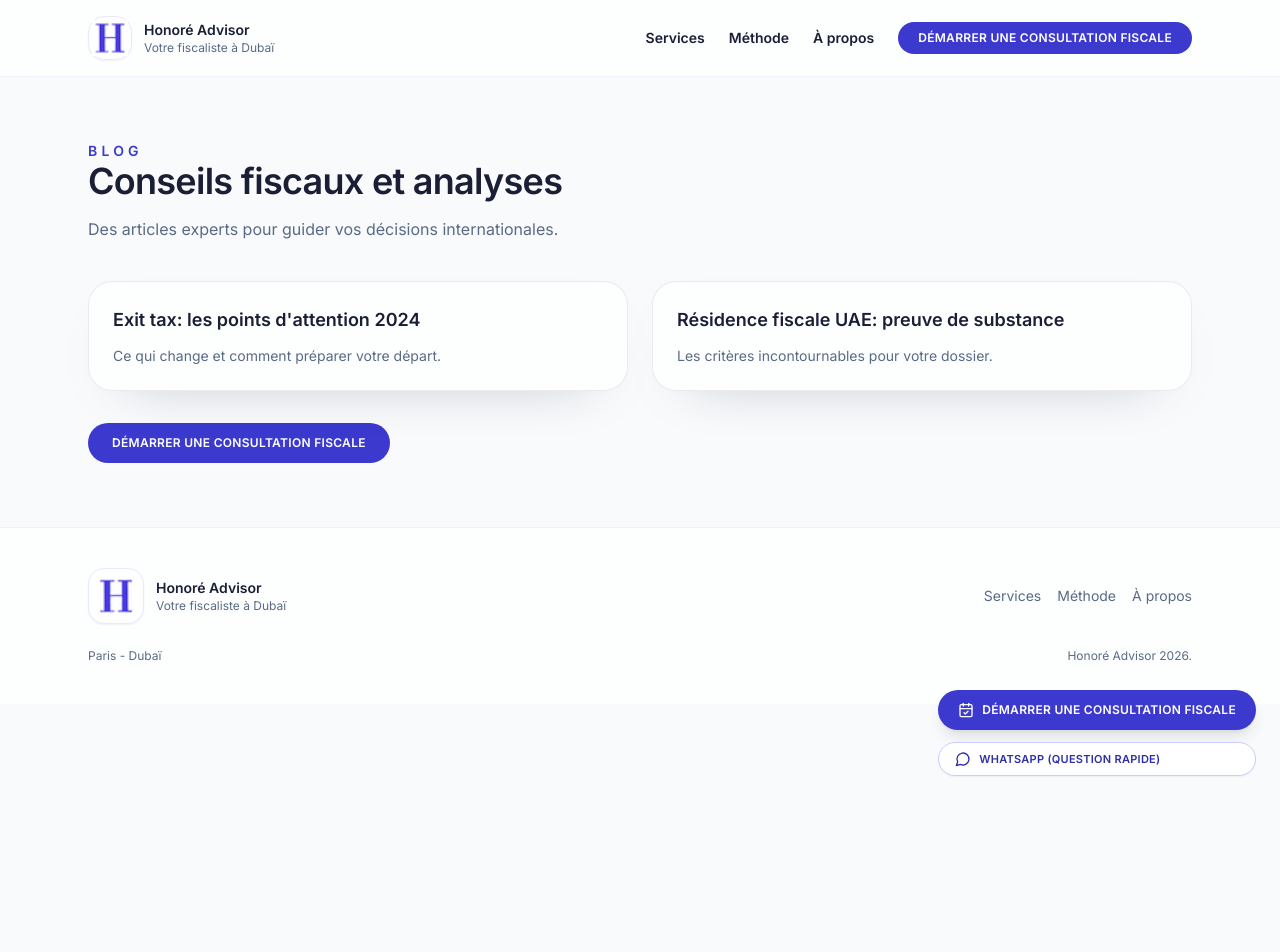
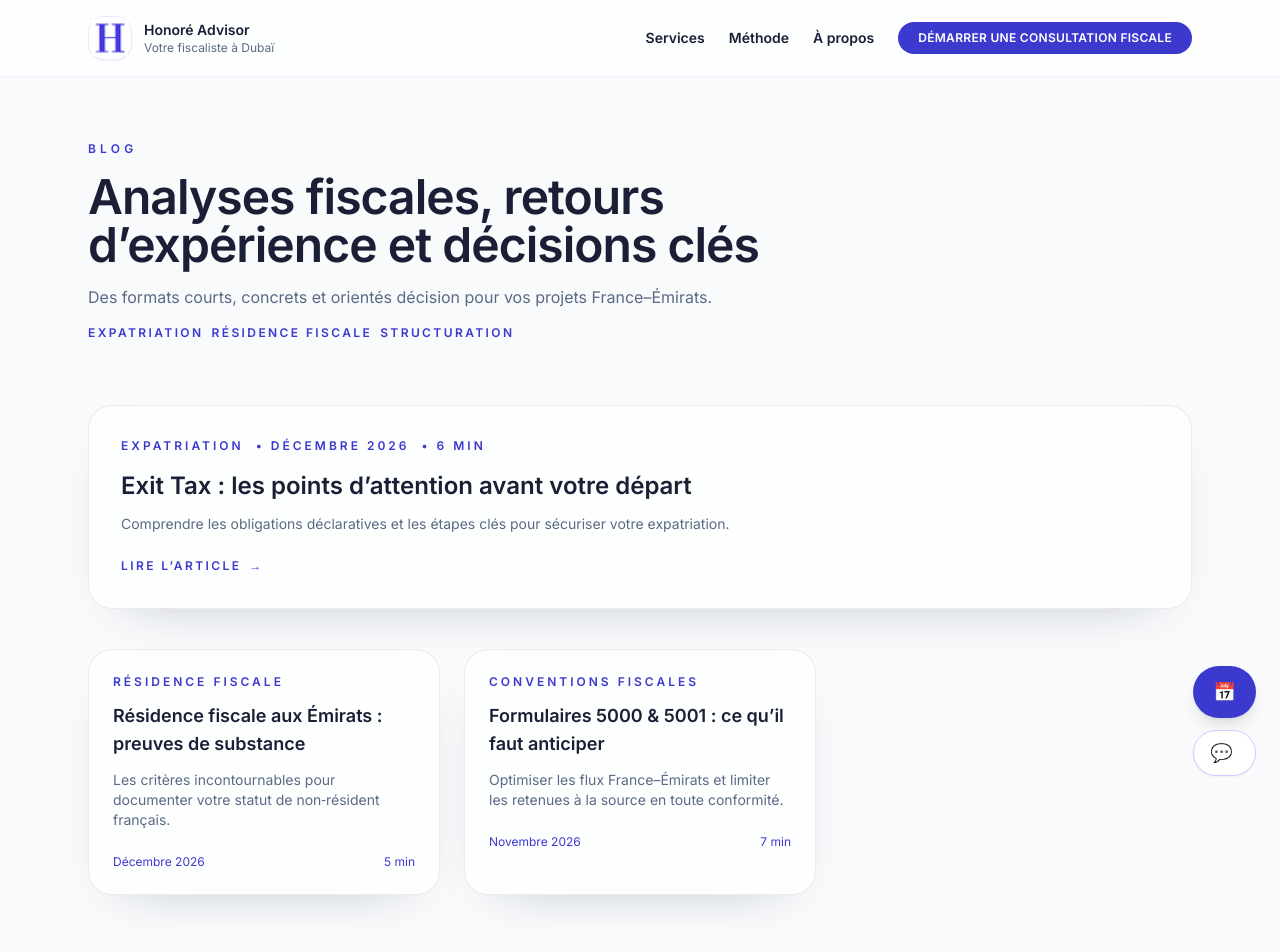
Before and after one commit to ilanamar26-code/honoreadvisor, a Next.js app: page /blog in a window 1280 px wide. Shown: the top 952 px of the page. Before the commit the page ends 800 px from the top, so only its background shows below. Built offline with nearby package versions, Linux system fonts and the light colour scheme.

Commit message:
Adjust homepage layout and pricing/blog

```diff
--- a/src/app/blog/page.tsx
+++ b/src/app/blog/page.tsx
@@ -1,42 +1,103 @@
 import Link from "next/link";
-import { SectionShell } from "@/components/section-shell";
 
 const posts = [
   {
-    title: "Exit tax: les points d'attention 2024",
+    title: "Exit Tax : les points d’attention avant votre départ",
     slug: "exit-tax-2024",
-    excerpt: "Ce qui change et comment préparer votre départ."
+    excerpt:
+      "Comprendre les obligations déclaratives et les étapes clés pour sécuriser votre expatriation.",
+    category: "Expatriation",
+    date: "Décembre 2026",
+    read: "6 min"
   },
   {
-    title: "Résidence fiscale UAE: preuve de substance",
+    title: "Résidence fiscale aux Émirats : preuves de substance",
     slug: "residence-fiscale-uae",
-    excerpt: "Les critères incontournables pour votre dossier."
+    excerpt:
+      "Les critères incontournables pour documenter votre statut de non‑résident français.",
+    category: "Résidence fiscale",
+    date: "Décembre 2026",
+    read: "5 min"
+  },
+  {
+    title: "Formulaires 5000 & 5001 : ce qu’il faut anticiper",
+    slug: "formulaires-5000-5001",
+    excerpt:
+      "Optimiser les flux France–Émirats et limiter les retenues à la source en toute conformité.",
+    category: "Conventions fiscales",
+    date: "Novembre 2026",
+    read: "7 min"
   }
 ];
 
 export default function BlogPage() {
+  const [featured, ...rest] = posts;
+
   return (
-    <SectionShell
-      eyebrow="Blog"
-      title="Conseils fiscaux et analyses"
-      description="Des articles experts pour guider vos décisions internationales."
-    >
-      <div className="grid gap-6 lg:grid-cols-2">
-        {posts.map((post) => (
+    <div>
+      <section className="mx-auto max-w-6xl px-6 py-16">
+        <div className="max-w-2xl space-y-4">
+          <p className="text-xs font-semibold uppercase tracking-[0.35em] text-primary-600">
+            Blog
+          </p>
+          <h1 className="section-title text-3xl font-semibold text-accent-darkBlue sm:text-5xl">
+            Analyses fiscales, retours d’expérience et décisions clés
+          </h1>
+          <p className="text-sm text-muted sm:text-base">
+            Des formats courts, concrets et orientés décision pour vos projets France–Émirats.
+          </p>
+          <div className="flex flex-wrap items-center gap-2 text-xs font-semibold uppercase tracking-[0.2em] text-primary-600">
+            <span>Expatriation</span>
+            <span>Résidence fiscale</span>
+            <span>Structuration</span>
+          </div>
+        </div>
+      </section>
+
+      <section className="mx-auto max-w-6xl px-6 pb-10">
+        <Link href={`/blog/${featured.slug}`} className="glass group block rounded-3xl p-8">
+          <div className="flex flex-wrap items-center gap-3 text-xs font-semibold uppercase tracking-[0.25em] text-primary-600">
+            <span>{featured.category}</span>
+            <span>• {featured.date}</span>
+            <span>• {featured.read}</span>
+          </div>
+          <h2 className="mt-4 text-2xl font-semibold text-accent-darkBlue transition group-hover:text-primary-600">
+            {featured.title}
+          </h2>
+          <p className="mt-3 text-sm text-muted">{featured.excerpt}</p>
+          <div className="mt-6 inline-flex items-center gap-2 text-xs font-semibold uppercase tracking-[0.2em] text-primary-600">
+            Lire l’article <span aria-hidden="true">→</span>
+          </div>
+        </Link>
+      </section>
+
+      <section className="mx-auto grid max-w-6xl gap-6 px-6 pb-16 lg:grid-cols-3">
+        {rest.map((post) => (
           <Link key={post.slug} href={`/blog/${post.slug}`} className="glass rounded-3xl p-6">
-            <h2 className="text-lg font-semibold text-accent-darkBlue">{post.title}</h2>
+            <div className="text-xs font-semibold uppercase tracking-[0.25em] text-primary-600">
+              {post.category}
+            </div>
+            <h3 className="mt-3 text-lg font-semibold text-accent-darkBlue">{post.title}</h3>
             <p className="mt-3 text-sm text-muted">{post.excerpt}</p>
+            <div className="mt-6 flex items-center justify-between text-xs text-primary-600">
+              <span>{post.date}</span>
+              <span>{post.read}</span>
+            </div>
           </Link>
         ))}
-      </div>
-      <div className="mt-8">
-        <Link
-          href="/eligibilite"
-          className="inline-flex items-center gap-2 rounded-full bg-primary-600 px-6 py-3 text-xs font-semibold uppercase tracking-wide text-white"
-        >
-          Démarrer une consultation fiscale
-        </Link>
-      </div>
-    </SectionShell>
+      </section>
+
+      <section className="section-cta px-6 py-16 text-center text-white">
+        <h2 className="text-2xl font-semibold">Planifions sereinement votre projet</h2>
+        <p className="mt-3 text-sm text-white/80">
+          Un diagnostic rapide permet de confirmer vos priorités et la bonne séquence d’action.
+        </p>
+        <div className="mt-6">
+          <Link href="/eligibilite" className="neo-button neo-button-light">
+            Démarrer une consultation fiscale
+          </Link>
+        </div>
+      </section>
+    </div>
   );
 }
--- a/src/components/chatbot-fab.tsx
+++ b/src/components/chatbot-fab.tsx
@@ -13,9 +13,8 @@ export function ChatbotFab() {
         onClick={() => trackEvent("click_cta_eligibilite")}
         className="inline-flex items-center gap-2 rounded-full bg-primary-600 px-5 py-3 text-xs font-semibold uppercase tracking-wide text-white shadow-lg"
       >
-        <CalendarCheck className="hidden h-4 w-4 md:block" />
-        <span className="text-lg md:hidden" aria-hidden="true">📅</span>
-        <span className="hidden md:inline">Démarrer une consultation fiscale</span>
+        <span className="text-lg" aria-hidden="true">📅</span>
+        <span className="sr-only">Démarrer une consultation fiscale</span>
       </a>
       <a
         aria-label="WhatsApp (question rapide)"
@@ -25,9 +24,8 @@ export function ChatbotFab() {
         onClick={() => trackEvent("click_whatsapp")}
         className="inline-flex items-center gap-2 rounded-full border border-primary-200 bg-white px-4 py-2 text-[11px] font-semibold uppercase tracking-wide text-primary-700 shadow-sm"
       >
-        <MessageCircle className="hidden h-4 w-4 md:block" />
-        <span className="text-lg md:hidden" aria-hidden="true">💬</span>
-        <span className="hidden md:inline">WhatsApp (question rapide)</span>
+        <span className="text-lg" aria-hidden="true">💬</span>
+        <span className="sr-only">WhatsApp (question rapide)</span>
       </a>
     </div>
   );
```
Also changed, not shown: src/app/page.tsx (+28 -43 lines).
